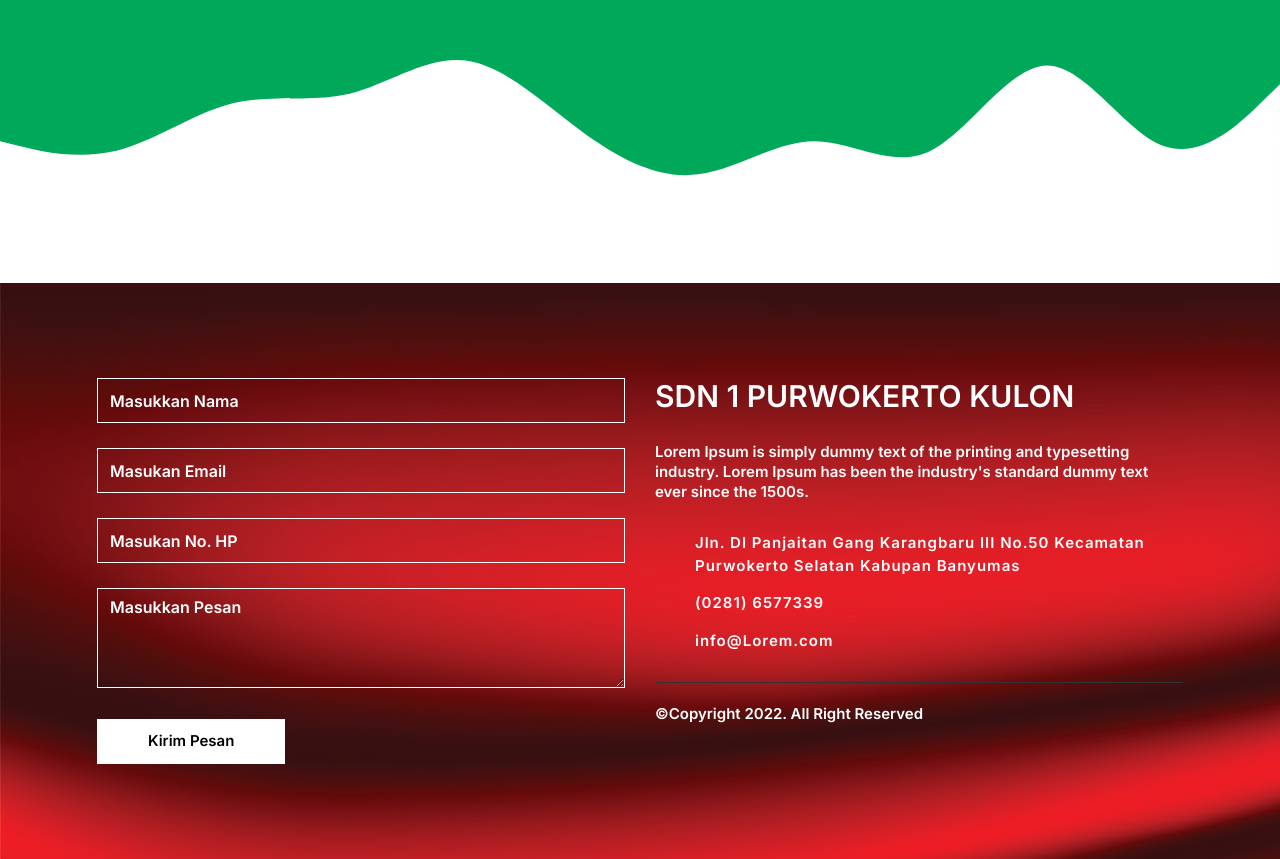
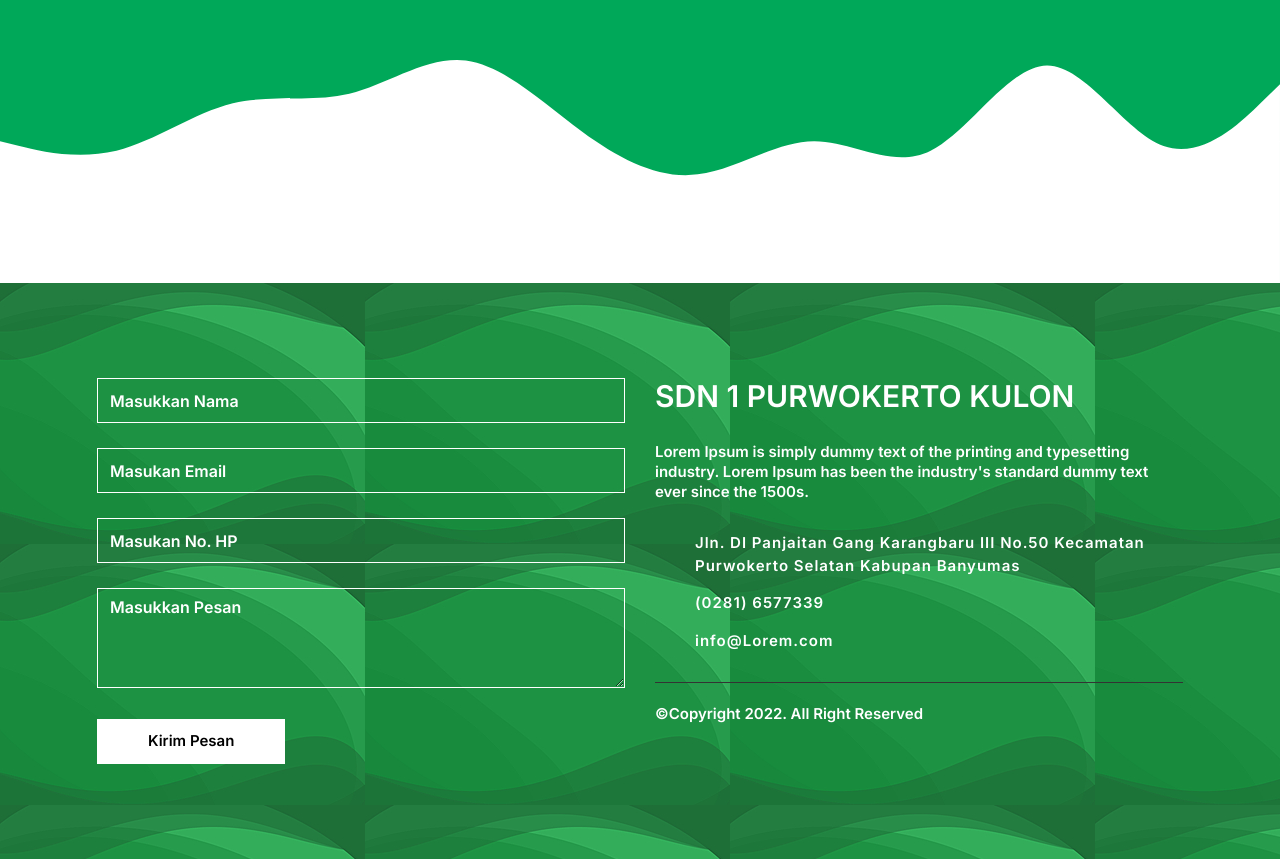
Before and after one commit to MeowMong/oxeeds.github.io, a PHP site: page / in a window 1280 px wide. Shown: the part 2329-3188 px from the top of the page. Run offline with PHP 8.4, Linux system fonts and the light colour scheme.

Commit message:
Update style-index.css

```diff
--- a/css/style-index.css
+++ b/css/style-index.css
@@ -79,7 +79,7 @@ body {
 
 .contact {
     padding: 80px 0px;
-    background-image: url(/img/data/merah.jpg);
+    background-image: url(/img/data/ijotua.jpg);
 }
 
 .contact .content {
```
